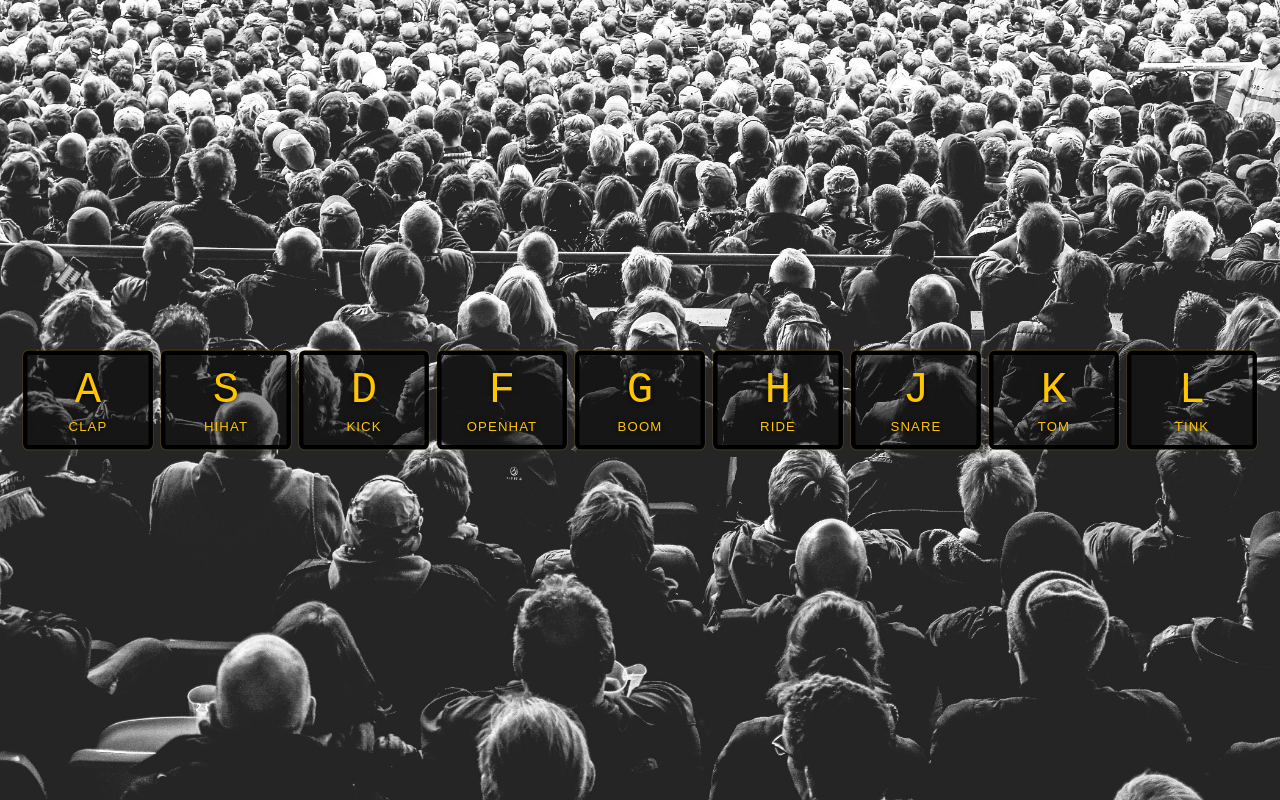
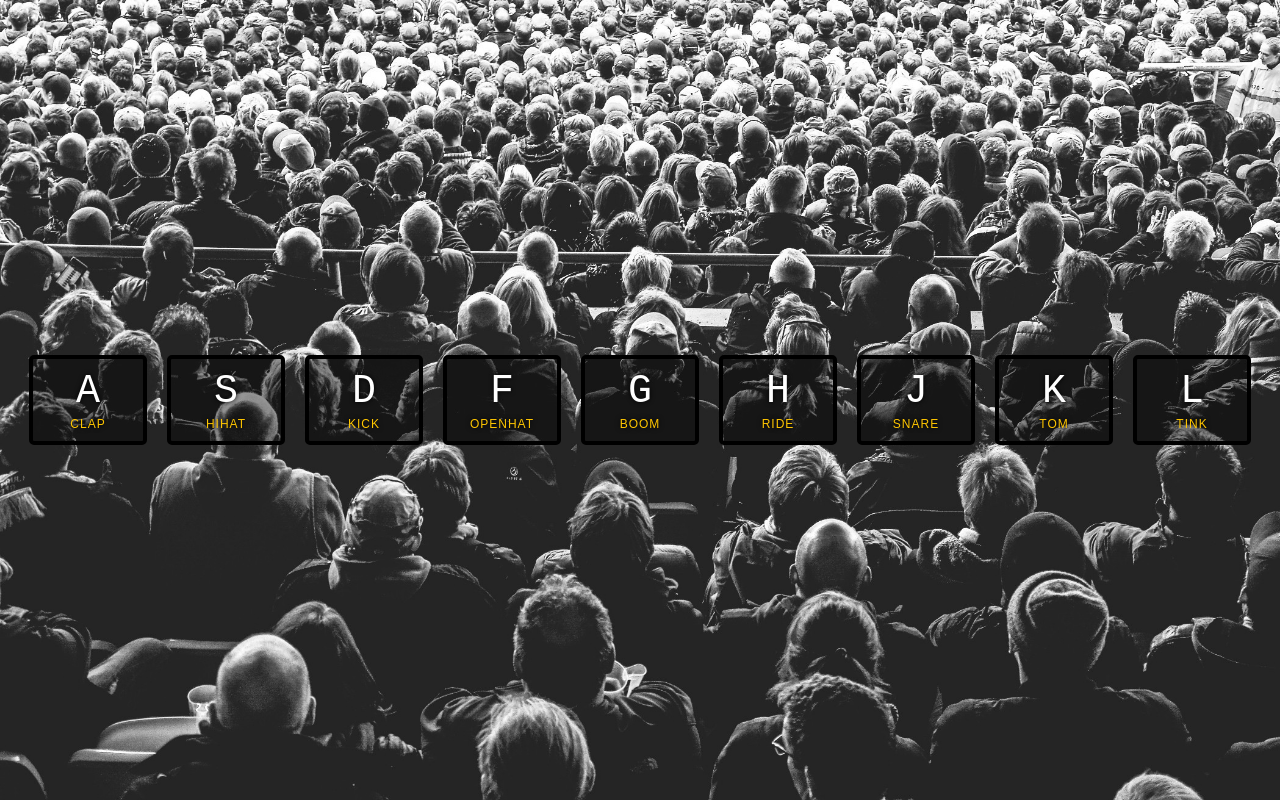
Before and after one commit to Shrutii08/DrumKit, a plain HTML site: page index.html in a window 1280 px wide. Drawn offline with Linux system fonts and the light colour scheme.

Commit message:
fixed derum transition

```diff
--- a/index.html
+++ b/index.html
@@ -11,40 +11,40 @@
 </head>
 <body>
     <div class = "keys">
-      <div class="key playing" key-data = "65">
+      <div class="key" key-data = "65">
          <!-- keyboard tag <kbd> -->
         <kbd>A</kbd>
         <span class="sound">CLAP</span>
       </div>
-      <div class="key playing" key-data = "83">
+      <div class="key" key-data = "83">
         <kbd>S</kbd>
         <span class="sound">HIHAT</span>
       </div>
-      <div class="key playing" key-data ="68">
+      <div class="key" key-data ="68">
         <kbd>D</kbd>
         <span class="sound">KICK</span>
       </div>
-      <div class="key playing" key-data = "70">
+      <div class="key" key-data = "70">
         <kbd>F</kbd>
         <span class="sound">OPENHAT</span>
       </div>
-      <div class="key playing" key-data = "71">
+      <div class="key" key-data = "71">
         <kbd>G</kbd>
         <span class="sound">BOOM</span>
       </div>
-      <div class="key playing" key-data = "72">
+      <div class="key" key-data = "72">
         <kbd>H</kbd>
         <span class="sound">RIDE</span>
       </div>
-      <div class="key playing" key-data = "74">
+      <div class="key" key-data = "74">
         <kbd>J</kbd>
         <span class="sound">SNARE</span>
       </div>
-      <div class="key playing" key-data = "75">
+      <div class="key" key-data = "75">
         <kbd>K</kbd>
         <span class="sound">TOM</span>
       </div>
-      <div class="key playing" key-data = "76">
+      <div class="key" key-data = "76">
          <kbd>L</kbd>
         <span class="sound">TINK</span>
       </div>
--- a/script.js
+++ b/script.js
@@ -1,7 +1,7 @@
 
  function playSound(e) {
  const audio = document.querySelector(`audio[data-key = "${e.keyCode}"]`);
- const key = document.querySelector(`.key[data-key="${e.key.code}"]`);
+ const key = document.querySelector(`.key[key-data="${e.keyCode}"]`);
  if(!audio) return;
  audio.currentTime  = 0;
  audio.play()
```
